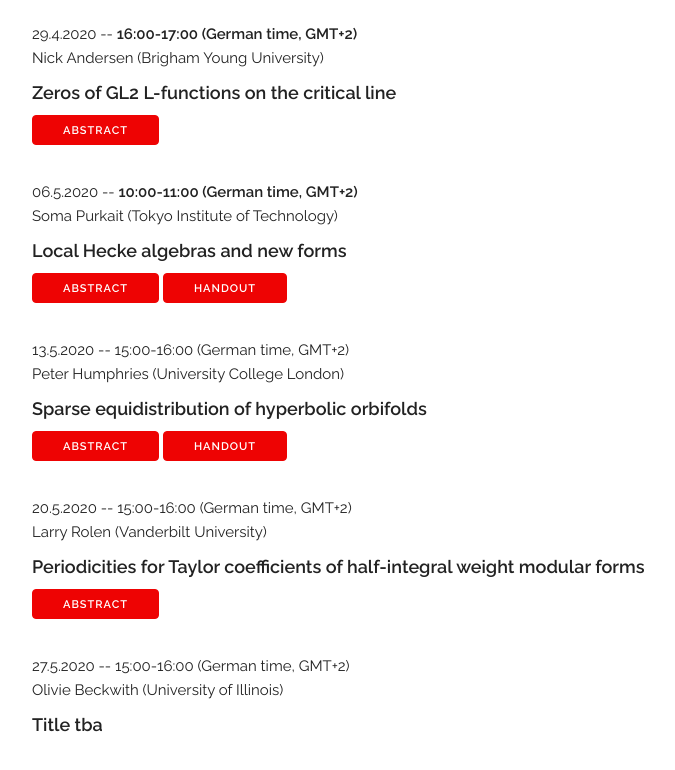
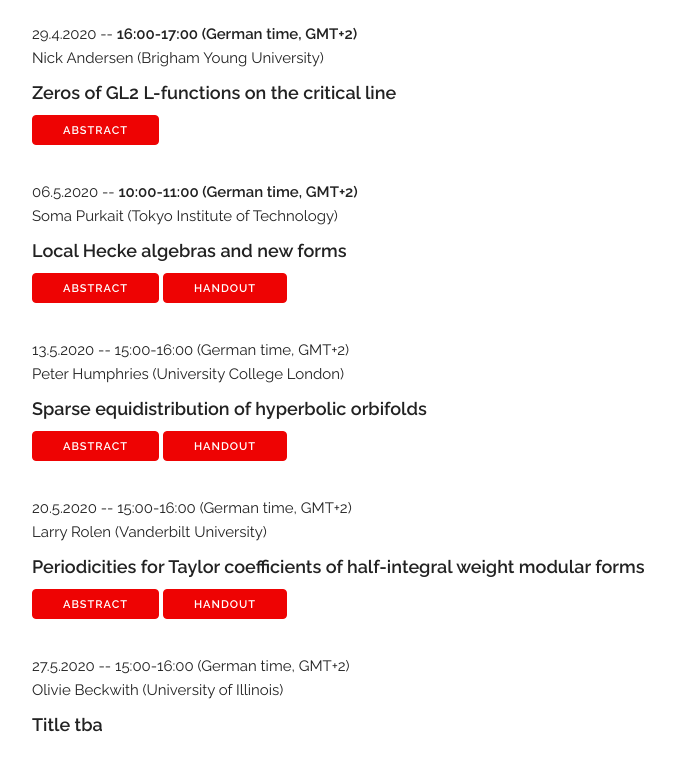
Before and after one commit to michaelneururer/international-seminar-automorphic-forms, a plain HTML site: page index.html in a window 1280 px wide. Shown: the part 1093-1863 px from the top of the page, without its empty margins (128-803 px from the left). Drawn offline with Linux system fonts and the light colour scheme.

Commit message:
added rolen handout

```diff
--- a/index.html
+++ b/index.html
@@ -116,7 +116,7 @@ Duke, Imamoḡlu, and Tóth have recently constructed a new geometric invariant,
         Larry Rolen (Vanderbilt University)<br />
         <h7>Periodicities for Taylor coefficients of half-integral weight modular forms</h7><br />
         <button class="button-primary" onclick="toggleAbstract('abstract_rolen')">Abstract</button>
-        <!--<button class="button-primary" onclick="window.open('pdfs/handout_rolen.pdf')">Handout</button>-->
+        <button class="button-primary" onclick="window.open('pdfs/handout_rolen.pdf')">Handout</button>
         <div id="abstract_rolen" style="display:none">
 Congruences of Fourier coefficients of modular forms have long been an object of central study. By comparison, the arithmetic of other expansions of modular forms, in particular Taylor expansions around points in the upper-half plane, has been much less studied. Recently, Romik made a conjecture about the periodicity of coefficients around $\tau=i$ of the classical Jacobi theta function. Here, in joint work with Michael Mertens and Pavel Guerzhoy, we prove this conjecture and generalize the phenomenon observed by Romik to a general class of modular forms of half-integral weight.</div>
     </p>
```
